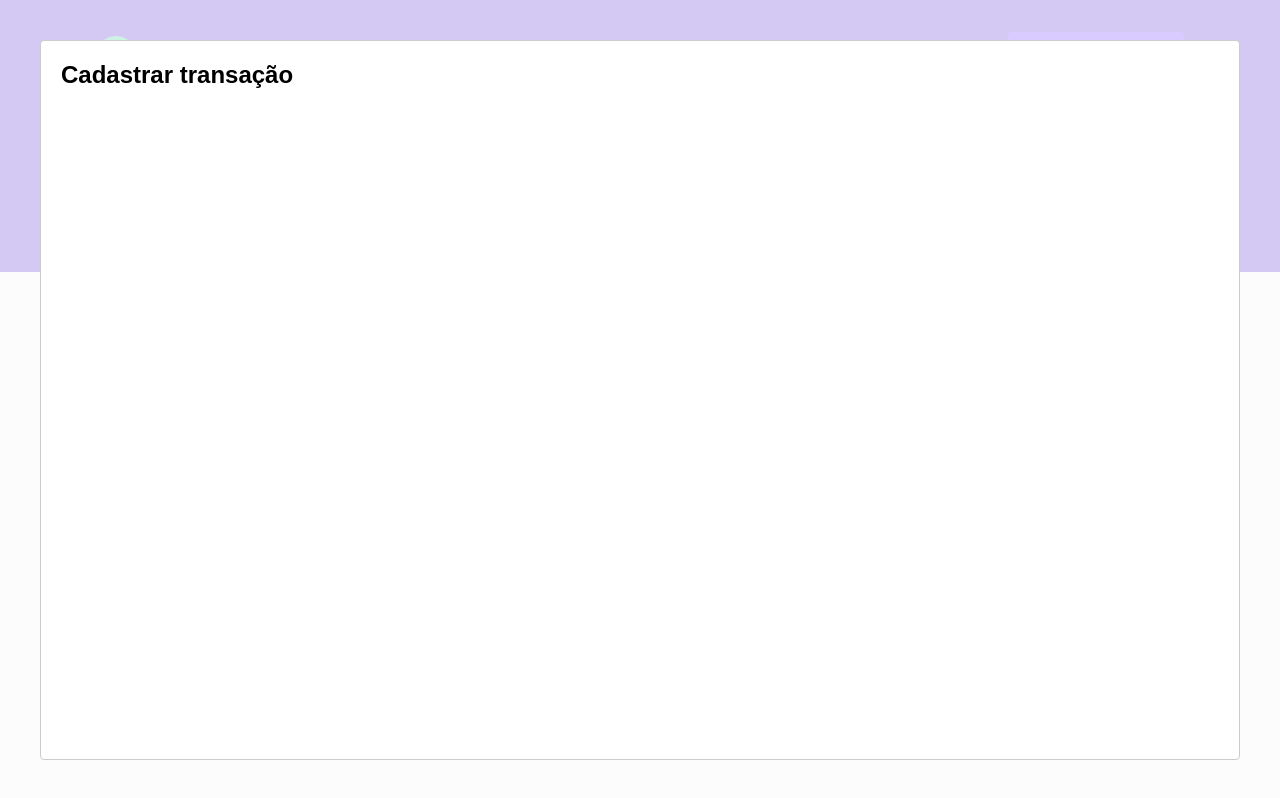
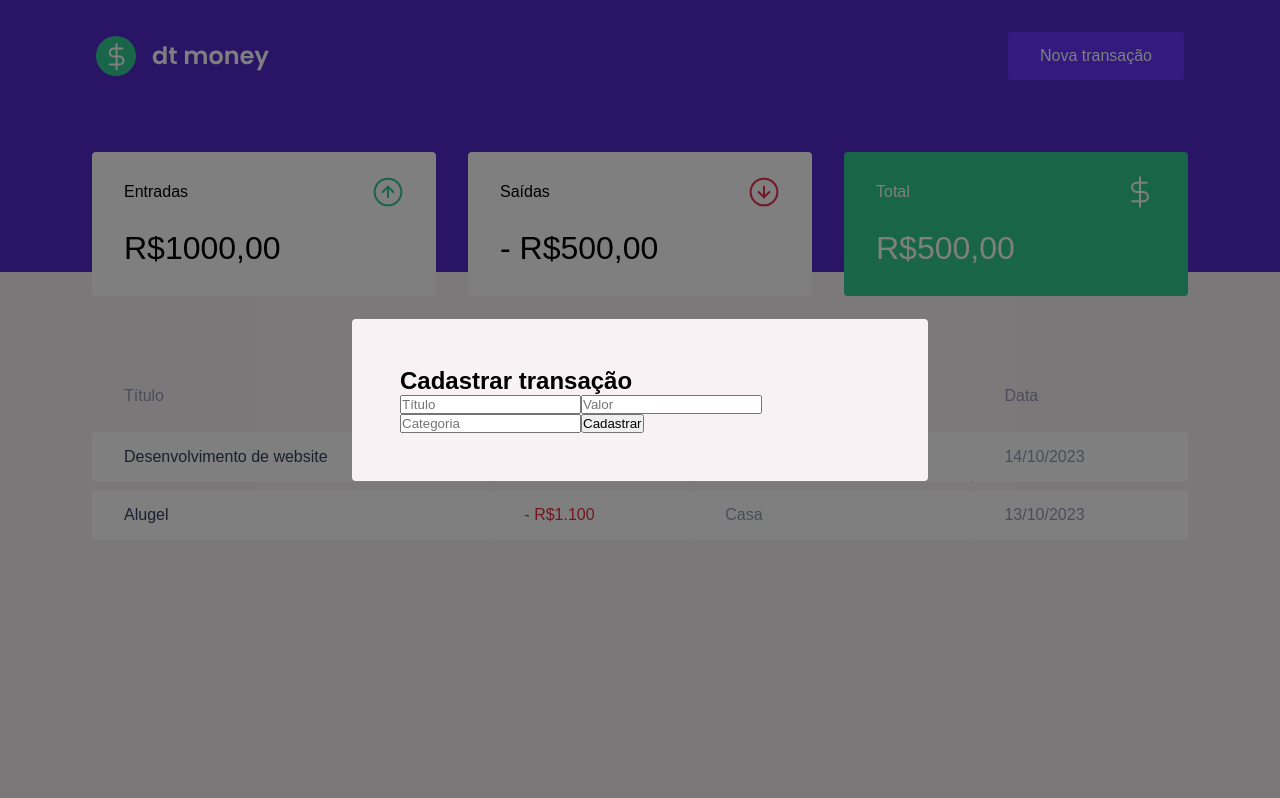
Before and after one commit to pereirathiago/dtmoney-ignite, a React (Create React App) app: page / in a window 1280 px wide. Both pictures are taken after a click on the button "Nova transação". Built offline with nearby package versions, Linux system fonts and the light colour scheme; no server answers; the HTML template or start-up script is replaced by a standard one; what miragejs would draw is missing.

Commit message:
aula 4-3 estrutura do formulario

```diff
--- a/src/components/NewTransactionModal/index.tsx
+++ b/src/components/NewTransactionModal/index.tsx
@@ -1,4 +1,5 @@
 import Modal from "react-modal";
+import { Container } from "./styles";
 
 interface NewTransactionModalProps {
   isOpen: boolean;
@@ -10,8 +11,19 @@
     <Modal
       isOpen={isOpen}
       onRequestClose={onRequestClose}
+      overlayClassName="react-modal-overlay"
+      className="react-modal-content"
     >
-      <h2>Cadastrar transação</h2>
+      <Container>
+        <h2>Cadastrar transação</h2>
+        <input placeholder="Título" />
+        <input type="number" placeholder="Valor" />
+        <input placeholder="Categoria" />
+
+        <button type="submit">
+          Cadastrar
+        </button>
+      </Container>
     </Modal>
   )
 }
--- a/src/components/NewTransactionModal/styles.ts
+++ b/src/components/NewTransactionModal/styles.ts
@@ -1,3 +1,3 @@
 import styled from "styled-components";
 
-export const Container = styled.div``
+export const Container = styled.form``
--- a/src/styles/global.ts
+++ b/src/styles/global.ts
@@ -56,4 +56,27 @@
     opacity: 0.6;
     cursor: not-allowed;
   }
+
+  .react-modal-overlay {
+    background: rgba(0, 0, 0, 0.5);
+
+    position: fixed;
+    top: 0;
+    left: 0;
+    right: 0;
+    bottom: 0;
+
+    display: flex;
+    align-items: center;
+    justify-content: center;
+  }
+
+  .react-modal-content {
+    width: 100%;
+    max-width: 576px;
+    background: var(--background);
+    padding: 3rem;
+    position: relative;
+    border-radius: 0.25rem;
+  }
 `
```
